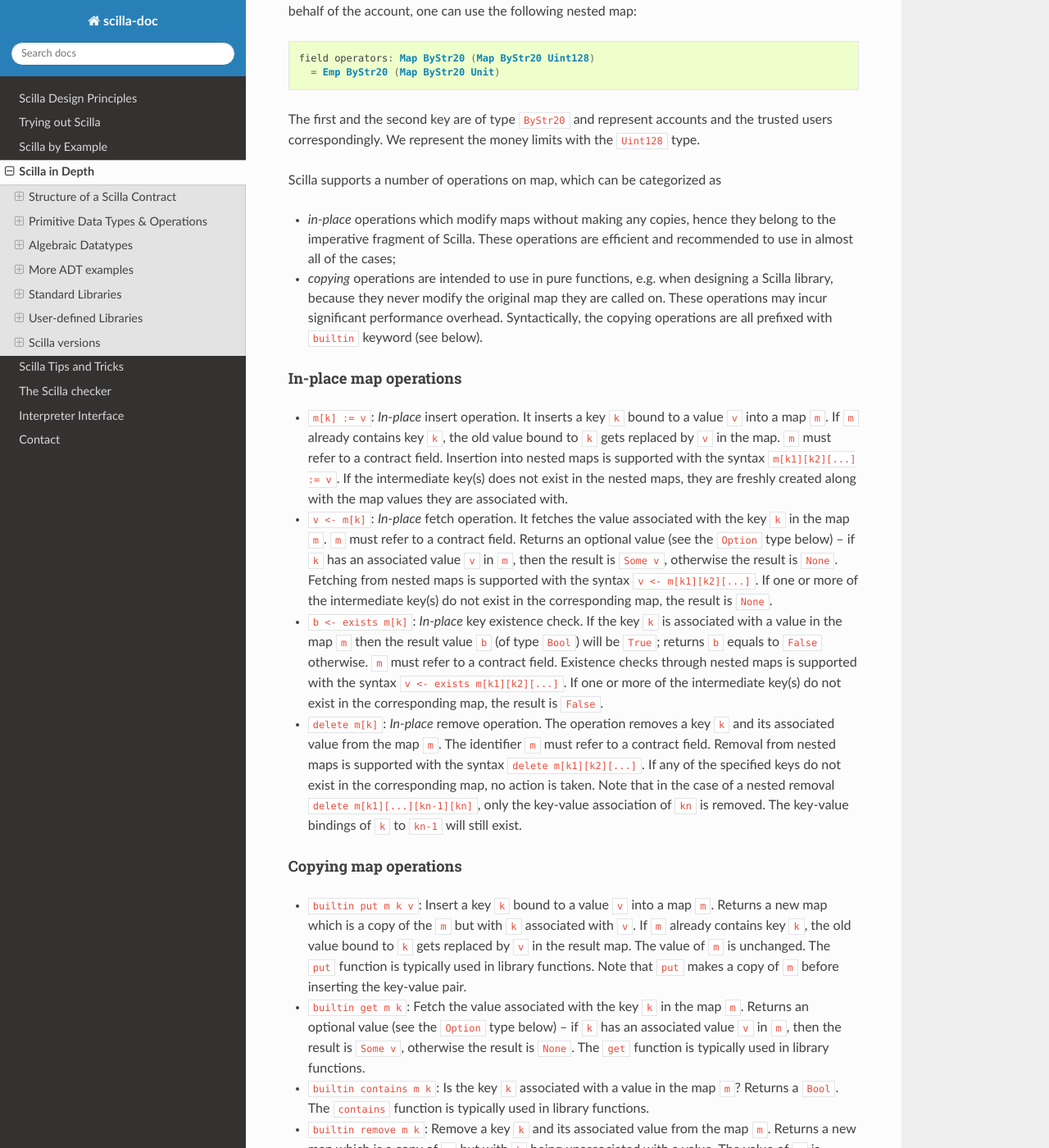
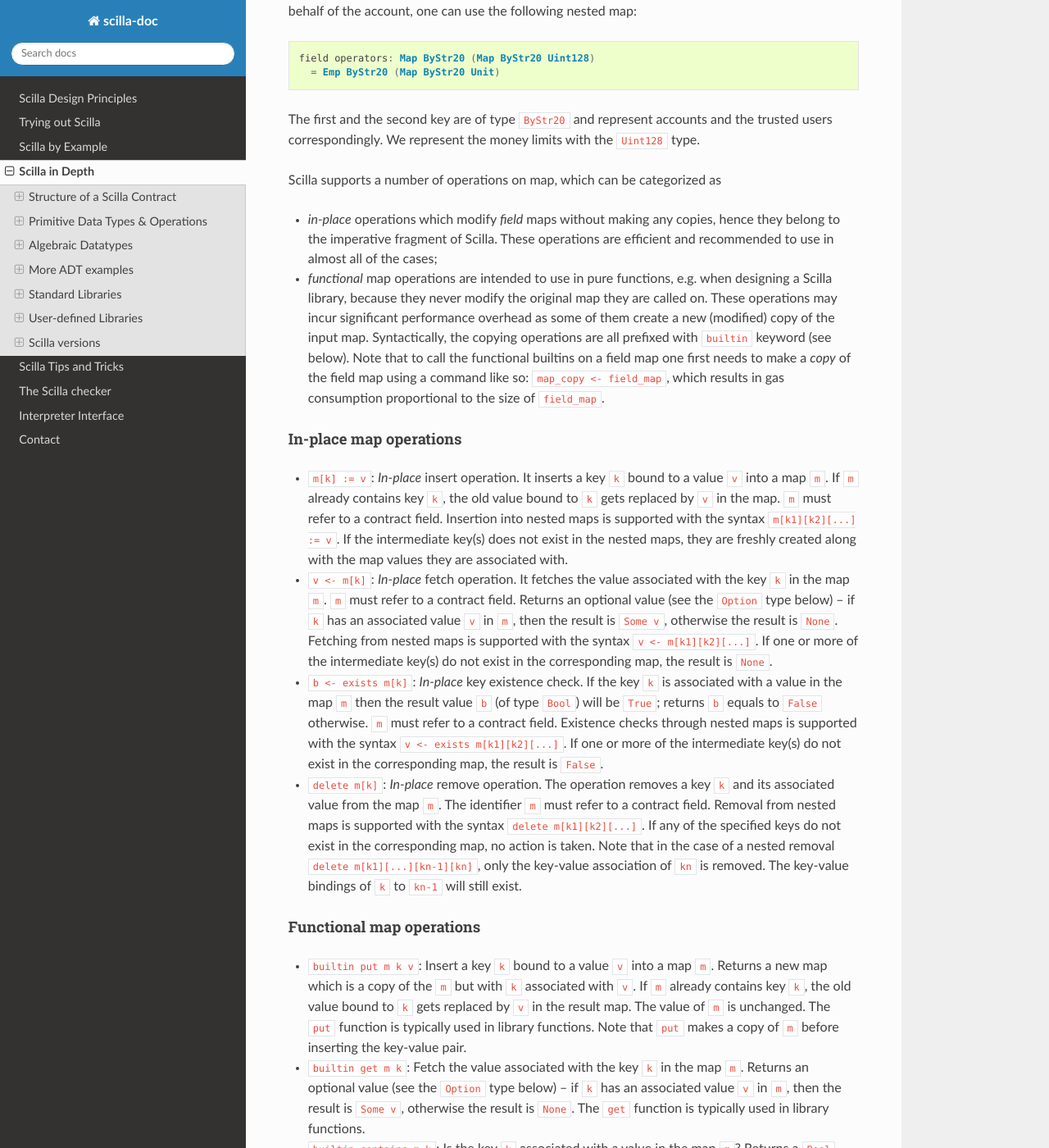
Before and after one commit to Zilliqa/scilla-docs, a Sphinx documentation site: the page built from docs/source/scilla-in-depth.rst, in a window 1280 px wide and 1400 px high, scrolled down 14158 px. Shown: the whole window at 82% size. Built offline with Sphinx 7.4.7 and the Read the Docs theme 2.0.0, drawn with Linux system fonts in a browser that asks for light colours; some of the changed text lies outside the part shown.

Commit message:
copying builtins -> functional; builtin size improvements

```diff
--- a/docs/source/scilla-in-depth.rst
+++ b/docs/source/scilla-in-depth.rst
@@ -807,14 +807,17 @@ the trusted users correspondingly. We represent the money limits with the
 
 Scilla supports a number of operations on map, which can be categorized as
 
-- *in-place* operations which modify maps without making any copies, hence they
-  belong to the imperative fragment of Scilla. These operations are efficient
-  and recommended to use in almost all of the cases;
-- *copying* operations are intended to use in pure functions, e.g. when
+- *in-place* operations which modify *field* maps without making any copies,
+  hence they belong to the imperative fragment of Scilla. These operations are
+  efficient and recommended to use in almost all of the cases;
+- *functional* map operations are intended to use in pure functions, e.g. when
   designing a Scilla library, because they never modify the original map they
-  are called on. These operations may incur significant performance overhead.
-  Syntactically, the copying operations are all prefixed with ``builtin``
-  keyword (see below).
+  are called on. These operations may incur significant performance overhead as
+  some of them create a new (modified) copy of the input map. Syntactically, the
+  copying operations are all prefixed with ``builtin`` keyword (see below). Note
+  that to call the functional builtins on a field map one first needs to make a
+  *copy* of the field map using a command like so: ``map_copy <- field_map``,
+  which results in gas consumption proportional to the size of ``field_map``.
 
 .. _Maps_inplace_operations:
 
@@ -856,8 +859,8 @@ In-place map operations
 
 .. _Maps_copying_builtins:
 
-Copying map operations
-----------------------
+Functional map operations
+-------------------------
 
 - ``builtin put m k v``: Insert a key ``k`` bound to a value ``v`` into a map
   ``m``. Returns a new map which is a copy of the ``m`` but with ``k``
@@ -890,10 +893,11 @@ Copying map operations
   ``List`` type below).
 
 - ``builtin size m``: Return the number of bindings in map ``m``. The result
-  type is ``Uint32``. Note that this builtin consumes amount of gas proportional
-  to the size of the map ``m``. This stems from the implementation of Scilla
-  maps and if you need to know the size of a large map, please refer to
-  :ref:`Field map size <field_map_size>` section for a workaround.
+  type is ``Uint32``. Calling this builtin consumes a small *constant* amount of
+  gas. But calling it directly on a *field* map is not supported, meaning that
+  getting the size of field maps while avoiding expensive copying needs some
+  more scaffolding, which you can find out about in :ref:`Field map size
+  <field_map_size>` section.
 
 .. note::
 
```
